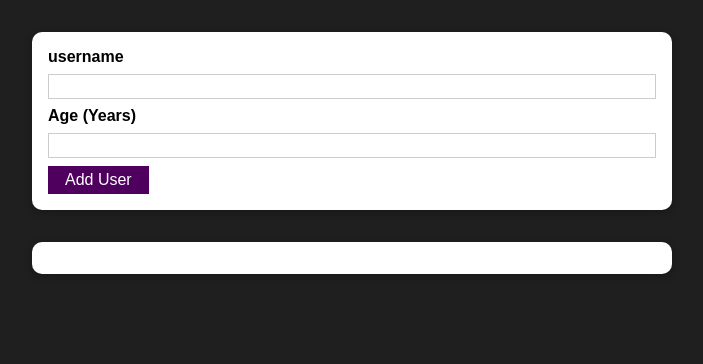
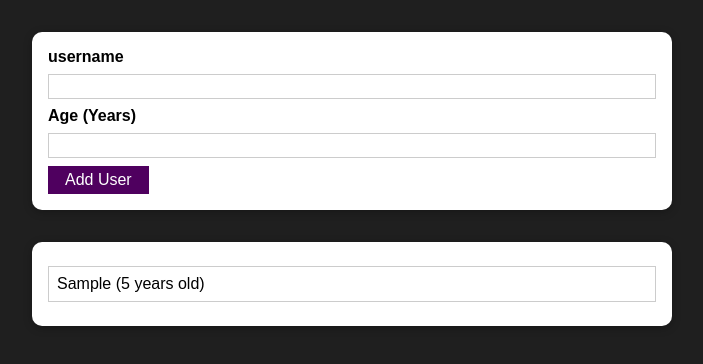
Before and after one commit to yazeedmomani/prs_web_user-handler, a React (Create React App) app: page / in a window 1280 px wide. Both pictures are taken after typing "Sample", "5" into the empty fields and a click on the button "Add User". Shown: the top 364 px of the page, without its empty margins (288-991 px from the left). Built offline with nearby package versions, Linux system fonts and the light colour scheme.

Commit message:
manage lists of users

```diff
--- a/src/App.js
+++ b/src/App.js
@@ -1,12 +1,21 @@
-import React from "react";
+import React, { useState } from "react";
 import AddUser from "./components/Users/AddUser";
 import UsersList from "./components/Users/UsersList";
 
 function App() {
+  const [users, setUsers] = useState([]);
+
+  const submitEventHandler = function (username, age) {
+    setUsers((previous) => [
+      ...previous,
+      { name: username, age: age, id: Math.random().toString() },
+    ]);
+  };
+
   return (
     <div>
-      <AddUser />
-      <UsersList users={[]} />
+      <AddUser submitEvent={submitEventHandler} />
+      <UsersList users={users} />
     </div>
   );
 }
--- a/src/components/Users/AddUser.js
+++ b/src/components/Users/AddUser.js
@@ -20,7 +20,7 @@ function AddUser(props) {
       return;
     }
 
-    console.log(username, age);
+    props.submitEvent(username, age);
   };
 
   const usernameChangeHandler = function (event) {
--- a/src/components/Users/UsersList.js
+++ b/src/components/Users/UsersList.js
@@ -3,13 +3,13 @@ import classes from "./UsersList.module.css";
 
 function UsersList(props) {
   // Guard Clause
-  if (!props.users) return;
+  if (!props.users.length) return;
 
   return (
     <Card className={classes.users}>
       <ul>
         {props.users.map((current) => (
-          <li>
+          <li key={current.id}>
             {current.name} ({current.age} years old)
           </li>
         ))}
```
